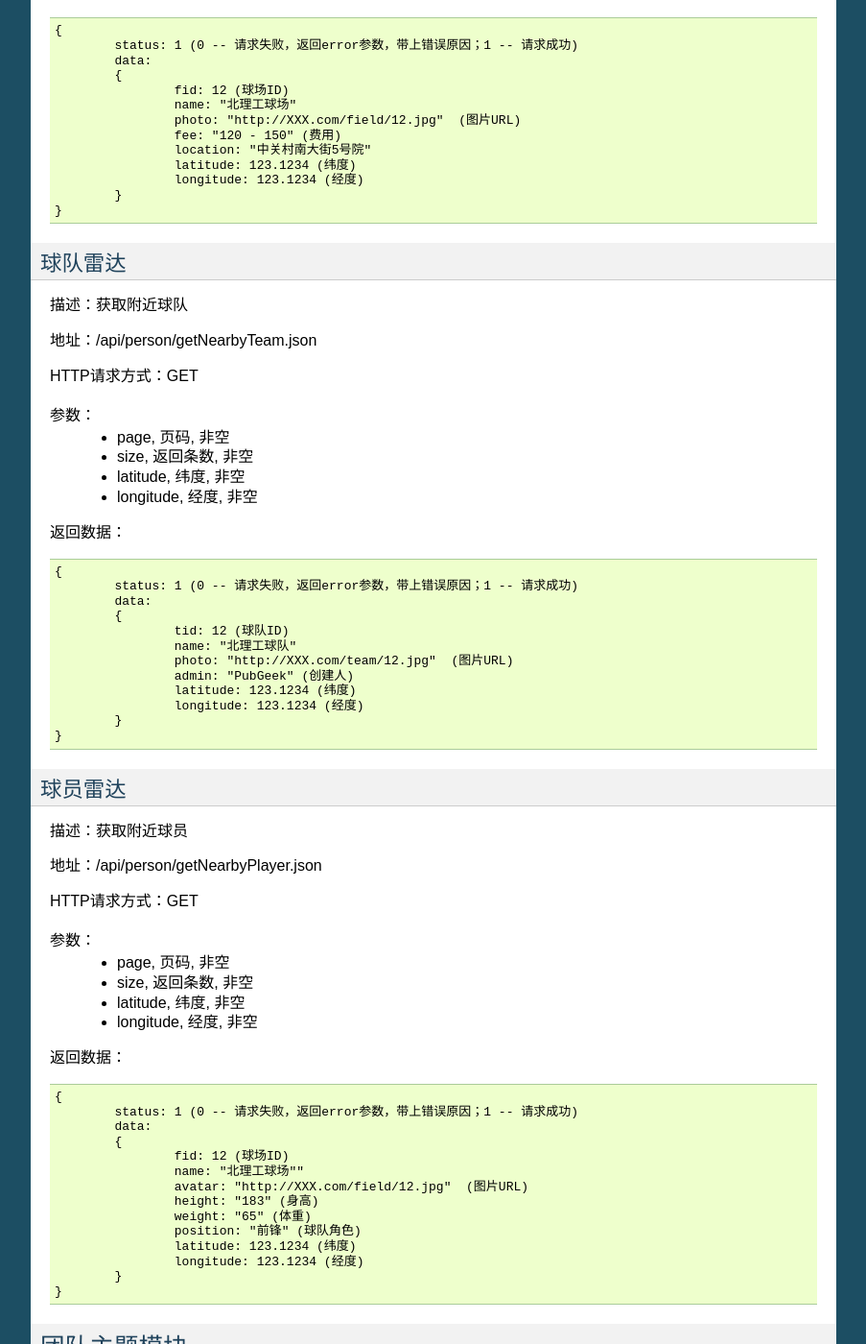
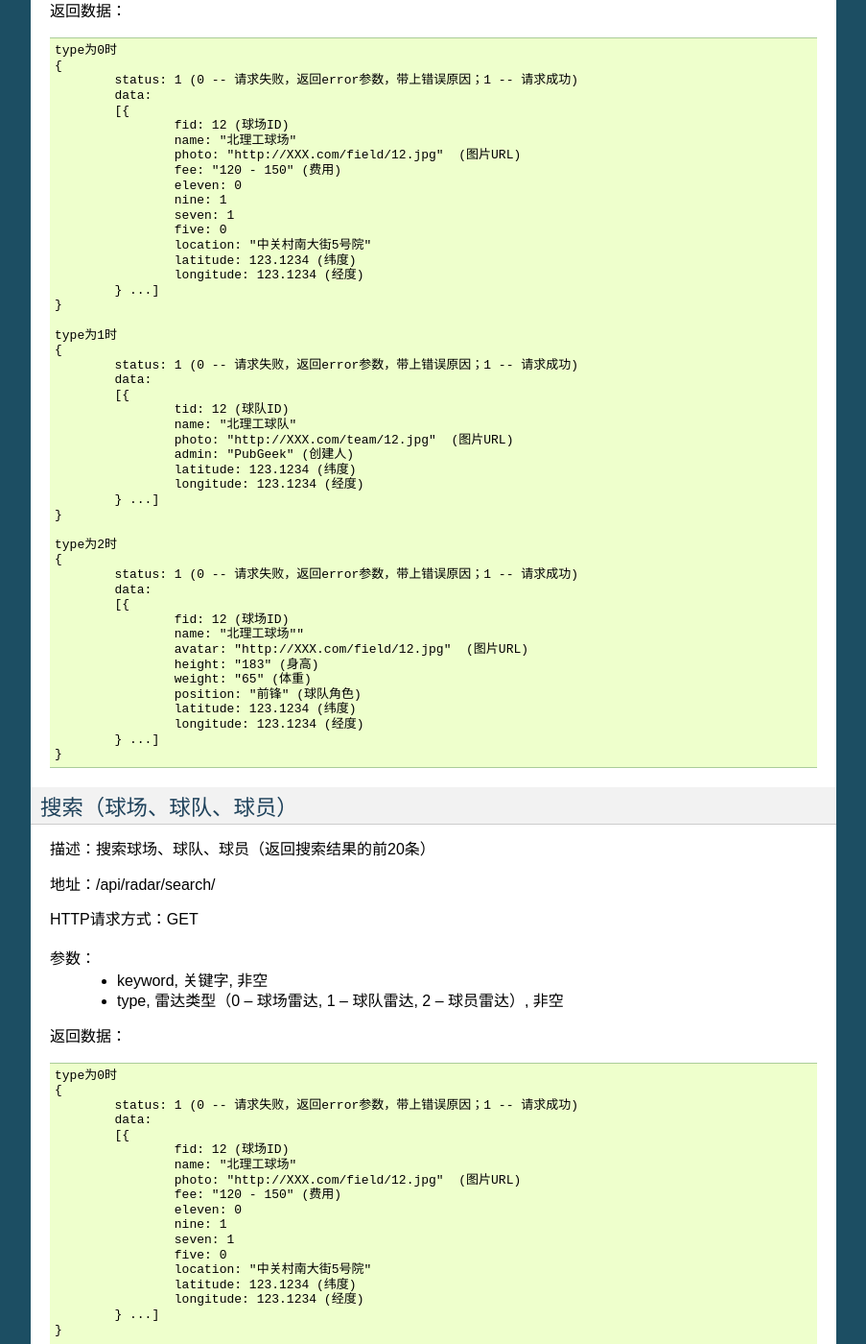
Before and after one commit to singlewindy/PubSoccer, a Sphinx documentation site: the page built from source/soccerAPI.rst, in a window 1280 px wide and 1400 px high, scrolled down 5399 px. Shown: the whole window at 96% size, without its empty margins (198-1101 px from the left). Built offline with Sphinx 7.4.7, drawn with Linux system fonts in a browser that asks for light colours; some of the changed text lies outside the part shown.

Commit message:
修改雷达部分

```diff
--- a/source/soccerAPI.rst
+++ b/source/soccerAPI.rst
@@ -256,86 +256,61 @@ HTTP请求方式：POST
 
 个人主题模块
 ------------
-球场雷达
+雷达（球场、球队、球员）
 ~~~~~~~~~~~~~
-描述：获取附近球场
+描述：获取附近雷达数据(*page和size待商量*)
 
-地址：/api/person/getNearbyField/
+地址：/api/radar/getnearby/
 
 HTTP请求方式：GET
 
 参数：
 	* page, 页码, 非空
-	* size, 返回条数, 非空
+	* size, 返回条数, 若为空则默认为20
 	* latitude, 纬度, 非空
 	* longitude, 经度, 非空
+	* type, 雷达类型（0 -- 球场雷达, 1 -- 球队雷达, 2 -- 球员雷达）
 
 返回数据：
 ::
+	type为0时
 	{
 		status: 1 (0 -- 请求失败，返回error参数，带上错误原因；1 -- 请求成功)
 		data:
-		{
+		[{
 			fid: 12 (球场ID)
 			name: "北理工球场"
 			photo: "http://XXX.com/field/12.jpg"  (图片URL)
 			fee: "120 - 150" (费用)
+			eleven: 0
+			nine: 1
+			seven: 1
+			five: 0
 			location: "中关村南大街5号院"
 			latitude: 123.1234 (纬度)
 			longitude: 123.1234 (经度)
-		}
+		} ...]
 	}
 
-
-球队雷达
-~~~~~~~~~~~~~
-描述：获取附近球队
-
-地址：/api/person/getNearbyTeam.json
-
-HTTP请求方式：GET
-
-参数：
-	* page, 页码, 非空
-	* size, 返回条数, 非空
-	* latitude, 纬度, 非空
-	* longitude, 经度, 非空
-
-返回数据：
-::
+	type为1时
 	{
 		status: 1 (0 -- 请求失败，返回error参数，带上错误原因；1 -- 请求成功)
 		data:
-		{
+		[{
 			tid: 12 (球队ID)
 			name: "北理工球队"
 			photo: "http://XXX.com/team/12.jpg"  (图片URL)
 			admin: "PubGeek" (创建人)
 			latitude: 123.1234 (纬度)
 			longitude: 123.1234 (经度)
-		}
+		} ...]
 	}
 
-球员雷达
-~~~~~~~~~~~~~
-描述：获取附近球员
-
-地址：/api/person/getNearbyPlayer.json
-
-HTTP请求方式：GET
-
-参数：
-	* page, 页码, 非空
-	* size, 返回条数, 非空
-	* latitude, 纬度, 非空
-	* longitude, 经度, 非空
-
-返回数据：
-::
+	type为2时
 	{
 		status: 1 (0 -- 请求失败，返回error参数，带上错误原因；1 -- 请求成功)
 		data:
-		{
+		[{
 			fid: 12 (球场ID)
 			name: "北理工球场""
 			avatar: "http://XXX.com/field/12.jpg"  (图片URL)
@@ -344,7 +319,72 @@ HTTP请求方式：GET
 			position: "前锋" (球队角色)
 			latitude: 123.1234 (纬度)
 			longitude: 123.1234 (经度)
-		}
+		} ...]
+	}
+
+
+
+搜索（球场、球队、球员）
+~~~~~~~~~~~~~
+描述：搜索球场、球队、球员（返回搜索结果的前20条）
+
+地址：/api/radar/search/
+
+HTTP请求方式：GET
+
+参数：
+	* keyword, 关键字, 非空
+	* type, 雷达类型（0 -- 球场雷达, 1 -- 球队雷达, 2 -- 球员雷达）, 非空
+
+返回数据：
+::
+	type为0时
+	{
+		status: 1 (0 -- 请求失败，返回error参数，带上错误原因；1 -- 请求成功)
+		data:
+		[{
+			fid: 12 (球场ID)
+			name: "北理工球场"
+			photo: "http://XXX.com/field/12.jpg"  (图片URL)
+			fee: "120 - 150" (费用)
+			eleven: 0
+			nine: 1
+			seven: 1
+			five: 0
+			location: "中关村南大街5号院"
+			latitude: 123.1234 (纬度)
+			longitude: 123.1234 (经度)
+		} ...]
+	}
+
+	type为1时
+	{
+		status: 1 (0 -- 请求失败，返回error参数，带上错误原因；1 -- 请求成功)
+		data:
+		[{
+			tid: 12 (球队ID)
+			name: "北理工球队"
+			photo: "http://XXX.com/team/12.jpg"  (图片URL)
+			admin: "PubGeek" (创建人)
+			latitude: 123.1234 (纬度)
+			longitude: 123.1234 (经度)
+		} ...]
+	}
+
+	type为2时
+	{
+		status: 1 (0 -- 请求失败，返回error参数，带上错误原因；1 -- 请求成功)
+		data:
+		[{
+			fid: 12 (球场ID)
+			name: "北理工球场""
+			avatar: "http://XXX.com/field/12.jpg"  (图片URL)
+			height: "183" (身高)
+			weight: "65" (体重)
+			position: "前锋" (球队角色)
+			latitude: 123.1234 (纬度)
+			longitude: 123.1234 (经度)
+		} ...]
 	}
 
 
```
Also changed, not shown: other parts of source/soccerAPI.rst (+5 -5 lines), 2 other files.
